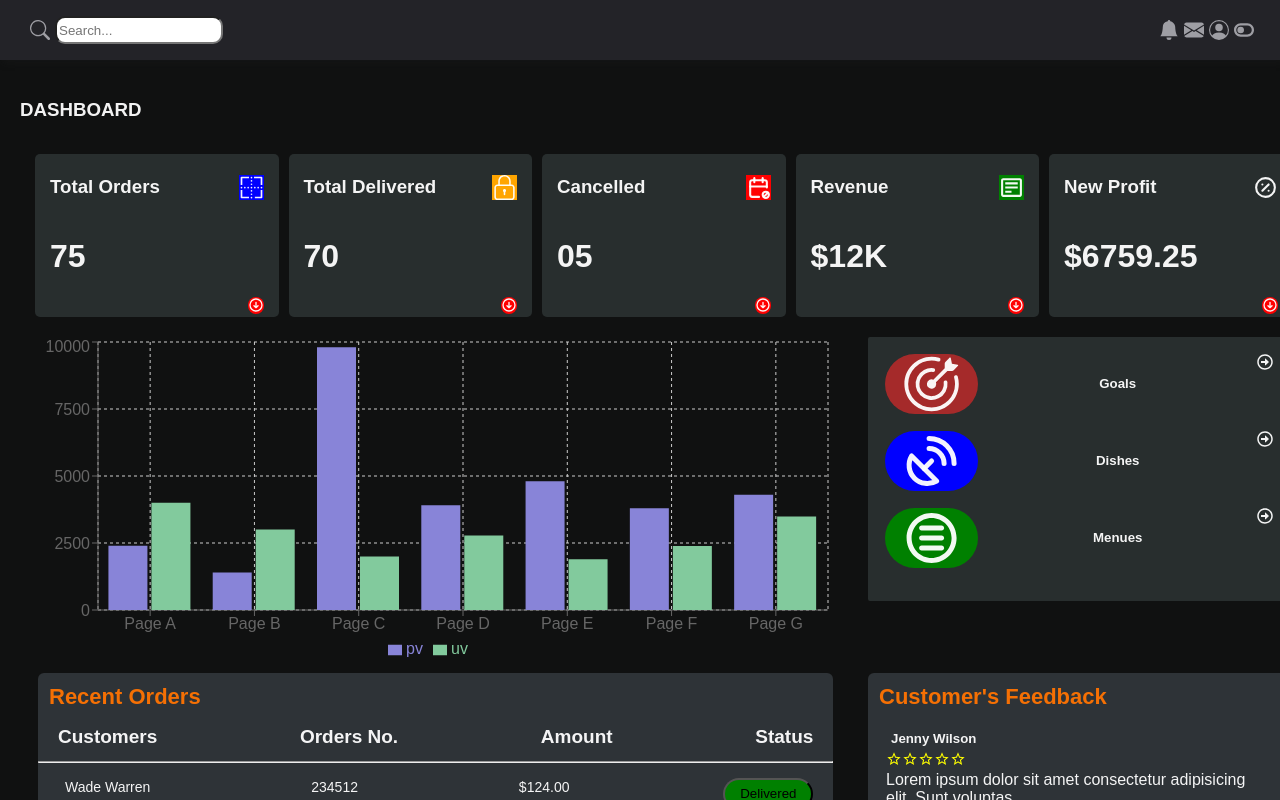
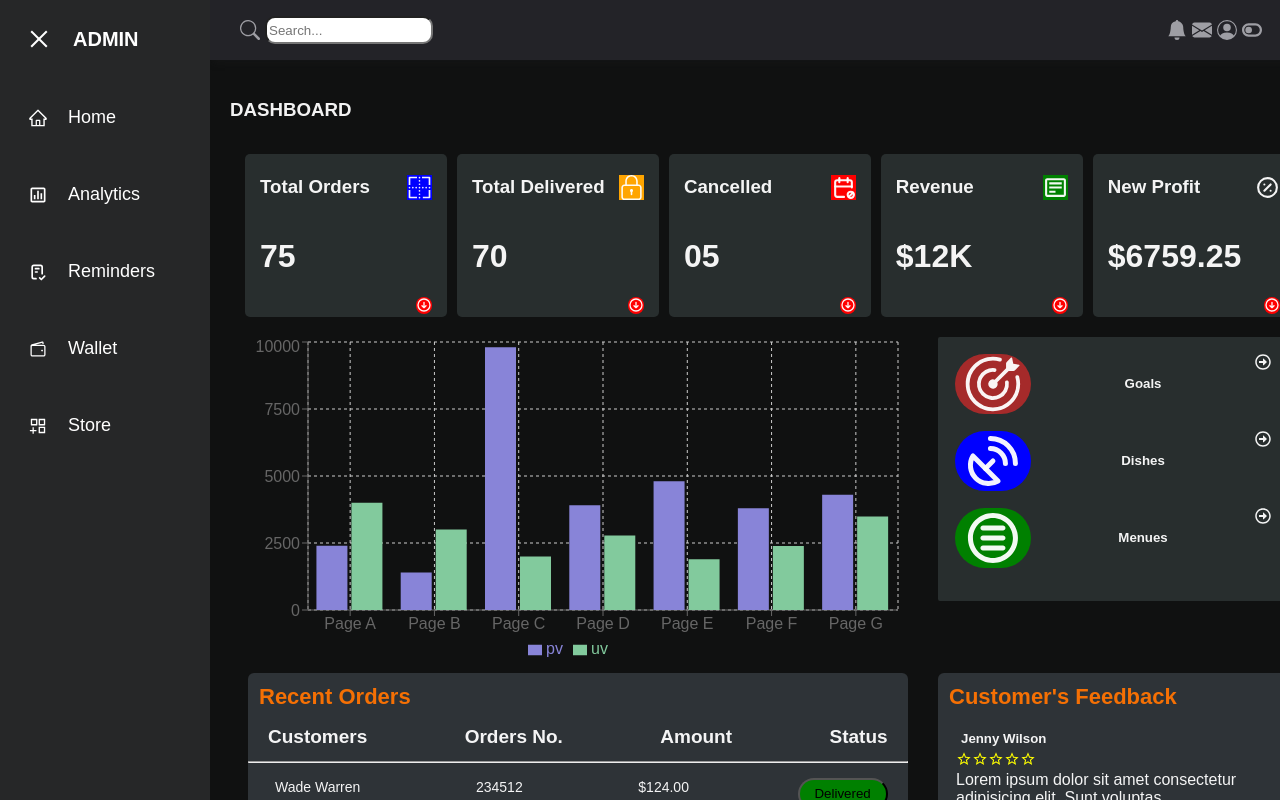
Before and after one commit to TejalZiman24/dashboard-project, a React (Vite) app: page / in a window 1280 px wide. Shown: the top 800 px of the page. Built offline with nearby package versions, Linux system fonts and the light colour scheme.

Commit message:
Modified Sidebar

```diff
--- a/package.json
+++ b/package.json
@@ -15,6 +15,7 @@
     "@mui/material": "^5.16.6",
     "@mui/x-charts": "^7.12.0",
     "bootstrap": "^5.3.3",
+    "hamburger-react": "^2.5.1",
     "react": "^18.3.1",
     "react-dom": "^18.3.1",
     "react-icons": "^5.2.1",
--- a/src/Components/Header.jsx
+++ b/src/Components/Header.jsx
@@ -1,32 +1,37 @@
-import React from 'react'
-import './Header.css'
-import {BsFillBellFill, BsFillEnvelopeFill, BsPersonCircle, BsSearch, BsJustify} from 'react-icons/bs'
+import React from "react";
+import "./Header.css";
+import {
+  BsFillBellFill,
+  BsFillEnvelopeFill,
+  BsPersonCircle,
+  BsSearch,
+  BsJustify,
+} from "react-icons/bs";
 import { FaToggleOff } from "react-icons/fa6";
-
 
 const Header = (props) => {
   return (
     <header className={`header ${props.mode}`}>
+      <div className="menu-icon">
+        <BsJustify className="icon" />
+      </div>
+      <div className="header-left">
+        <BsSearch className="icon" />
+        <input
+          className="search-text"
+          type="search"
+          placeholder="Search..."
+          aria-label="Search"
+        />
+      </div>
+      <div className="header-right">
+        <BsFillBellFill className="icon" />
+        <BsFillEnvelopeFill className="icon" />
+        <BsPersonCircle className="icon" />
+        <FaToggleOff className="icon" onClick={props.togglemode} />
+      </div>
+    </header>
+  );
+};
 
-    <div className='menu-icon' >
-       <BsJustify className='icon' />
-    </div>
-    <div className='header-left'>
-
-       <BsSearch className='icon'/>
-       <input className='search-text' type="search"placeholder="Search..." aria-label="Search"/>
-
-    </div>
-    <div className='header-right'>
-
-     <BsFillBellFill className='icon'/>
-     <BsFillEnvelopeFill className='icon'/>
-     <BsPersonCircle className='icon'/>
-     <FaToggleOff className='icon' onClick={props.togglemode}/>
-     </div>
-
-   </header>
-  )
-}
-
-export default Header
+export default Header;
--- a/src/Components/Sidebar.css
+++ b/src/Components/Sidebar.css
@@ -6,26 +6,33 @@
   transition: all 0.5s;
   -webkit-transition: all 0.5s;
   color: white;
+  display: flex;
+  flex-direction: column;
+  justify-content: start;
 }
-#sidebar::-webkit-scrollbar{
+
+#sidebar::-webkit-scrollbar {
   display: none;
 }
+
 .sidebar-title {
   display: flex;
   justify-content: space-between;
   align-items: center;
-  padding: 15px 30px 0px 30px;
-  margin-bottom: 30px;
+  padding: 0px 15px;
 }
 
 .sidebar-title > span {
   display: none;
 }
+
 .sidebar-brand {
   margin-top: 15px;
   font-size: 20px;
   font-weight: 700;
   cursor: pointer;
+  display: flex;
+  align-items: center;
 }
 
 .sidebar-list {
@@ -37,10 +44,12 @@
   padding: 28px 28px 28px 28px;
   font-size: 18px;
 }
+
 .sidebar-list-item:hover {
   background-color: rgba(255, 255, 255, 0.2);
   cursor: pointer;
 }
+
 .sidebar-list-item > a {
   text-decoration: none;
   color: white;
@@ -51,3 +60,45 @@
   position: absolute;
   z-index: 12;
 }
+
+.navbar-items {
+  display: flex;
+  align-items: center;
+  justify-content: start;
+}
+
+.navbar-items > span {
+  padding-left: 15px;
+}
+
+@media screen and (max-width: 1300px) {
+  .navbar-items > span {
+    visibility: visible;
+    display: block;
+  }
+
+  .sidebar-brand > span {
+    visibility: visible;
+    display: block;
+  }
+
+  #sidebar {
+    width: 210px;
+  }
+}
+
+@media screen and (max-width: 900px) {
+  .sidebar-brand > span {
+    visibility: hidden;
+    display: none;
+  }
+
+  .navbar-items > span {
+    visibility: hidden;
+    display: none;
+  }
+
+  #sidebar {
+    width: 100px;
+  }
+}
--- a/src/Components/Sidebar.jsx
+++ b/src/Components/Sidebar.jsx
@@ -1,58 +1,56 @@
 import React, { useState } from "react";
 import "./Sidebar.css";
-import {
-  BsCart3,
-  BsList,
-  BsGrid1X2Fill,
-  BsFillGrid3X3GapFill,
-  BsPeopleFill,
-} from "react-icons/bs";
+
+import Hamburger from "hamburger-react";
+import { BsList } from "react-icons/bs";
+import { AiOutlineAppstoreAdd, AiOutlineHome } from "react-icons/ai";
+import { BiBarChartSquare } from "react-icons/bi";
+import { TbChecklist } from "react-icons/tb";
+import { LiaWalletSolid } from "react-icons/lia";
 
 const Sidebar = () => {
-  const[navOpen, setNavOpen]=useState(true)
-  const navToggle=()=>{
-    setNavOpen(!navOpen)
-  }
+  const [navOpen, setNavOpen] = useState(true);
+  const navToggle = () => {
+    setNavOpen(!navOpen);
+  };
   return (
-
-    <aside id="sidebar" style={{width: navOpen ? "258px" : "80px"}}>
-      <div className="sidebar-title"  style={{display: navOpen ? "block" : "0px"}}>
-        <div className="sidebar-brand"  >
-          ADMIN
-          <span style={{display:"inline-block",width:"30px"}}></span>
-          <BsList onClick={navToggle} />
+    <aside id="sidebar">
+      <div className="sidebar-title">
+        <div className="sidebar-brand">
+          <Hamburger size={22} toggled={navOpen} toggle={navToggle} />
+          <span style={{ display: "inline-block", width: "10px" }}></span>
+          <span>ADMIN</span>
         </div>
-
       </div>
 
-      <ul className="sidebar-list" >
+      <ul className="sidebar-list">
         <li className="sidebar-list-item">
-          <a href="">
-            <BsGrid1X2Fill className="icon"  /> Home
+          <a href="" className="navbar-items">
+            <AiOutlineHome className="icon" /> <span>Home</span>
           </a>
         </li>
 
         <li className="sidebar-list-item">
-          <a href="">
-            <BsCart3 className="icon" /> Data
+          <a href="" className="navbar-items">
+            <BiBarChartSquare className="icon" /> <span>Analytics</span>
           </a>
         </li>
 
         <li className="sidebar-list-item">
-          <a href="">
-            <BsCart3 className="icon" /> TODO List
+          <a href="" className="navbar-items">
+            <TbChecklist className="icon" /> <span>Reminders</span>
           </a>
         </li>
 
         <li className="sidebar-list-item">
-          <a href="">
-            <BsFillGrid3X3GapFill className="icon" /> Wallet
+          <a href="" className="navbar-items">
+            <LiaWalletSolid className="icon" /> <span>Wallet</span>
           </a>
         </li>
 
         <li className="sidebar-list-item">
-          <a href="">
-            <BsPeopleFill className="icon" /> Store
+          <a href="" className="navbar-items">
+            <AiOutlineAppstoreAdd className="icon" /> <span>Store</span>
           </a>
         </li>
       </ul>
```
Also changed, not shown: 1 other file (tests, documents, lock files or other folders).
